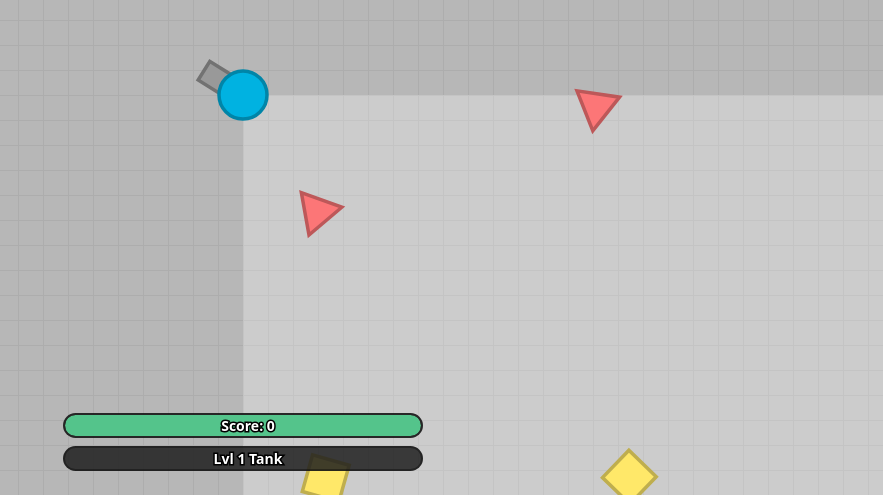
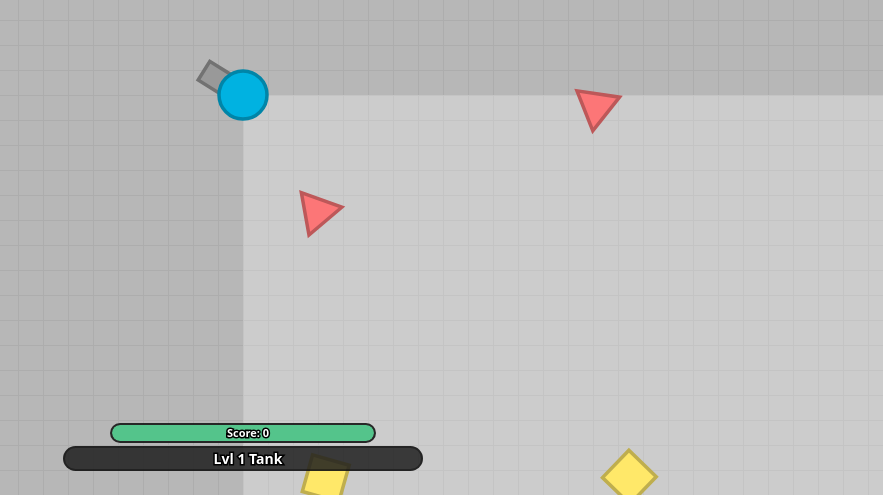
Before and after one commit to kapkuber/TankShooter, a React (Vite) app: page / in a window 1280 px wide. Shown: the part 305-800 px from the top of the page, without its empty margins (397-1280 px from the left). Built offline with nearby package versions, Linux system fonts and the light colour scheme.

Commit message:
pill progress

```diff
--- a/src/App.css
+++ b/src/App.css
@@ -66,8 +66,15 @@
 }
 
 #root .hud-score-level .hud-pill + .hud-pill {
-  margin-top: 8px;
+  margin-top: 3px;
   background: rgba(31, 31, 31, 0.85);
+}
+
+#root .hud-score-level .hud-pill-score {
+  width: 70%;
+  margin-left: auto;
+  margin-right: auto;
+  font-size: 11px;
 }
 
 #root .hud-score-level .hud-pill-fill {
@@ -87,6 +94,7 @@
 
 #root .hud-score-level .hud-pill-fill.level {
   background: #f3dd6a;
+  transition: width 350ms ease-out;
 }
 
 #root .hud-score-level .hud-text {
```
